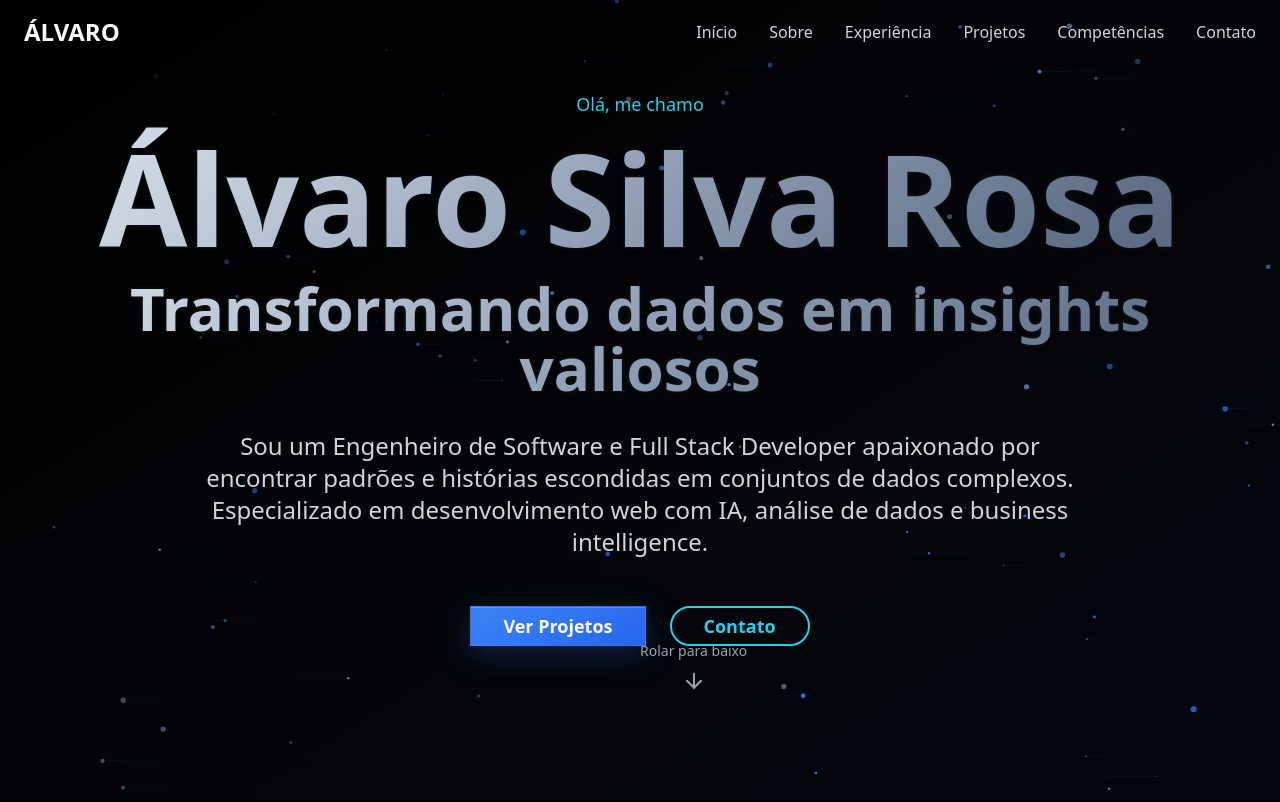
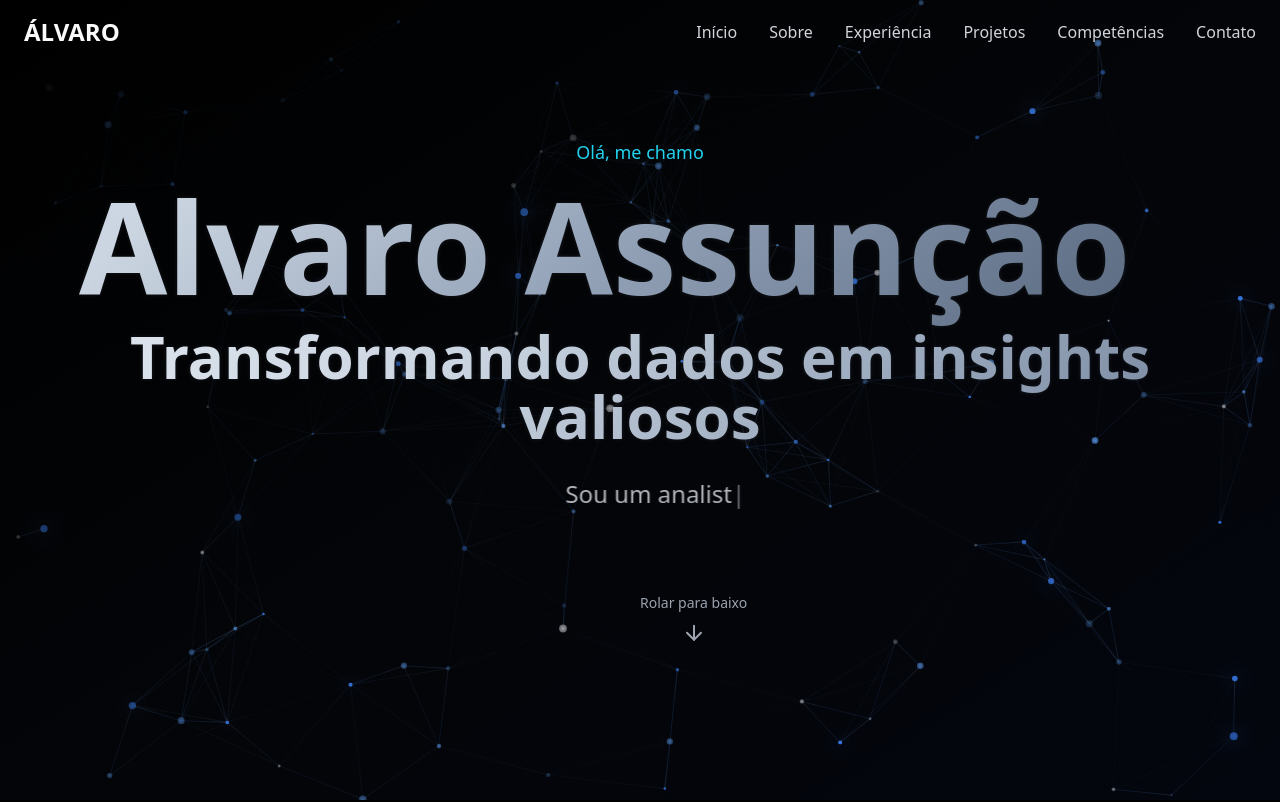
Before and after one commit to alvarorosaassuncao/portfolioalvaro, a React (Vite) app: page / in a window 1280 px wide. Shown: the top 802 px of the page. Built offline with nearby package versions, Linux system fonts and the light colour scheme.

Commit message:
Refactor: Implement hero section and contact form
Implement hero section with typing effect, bubble animation, and contact form with updated contact details. Replace project card icons with real images.

```diff
--- a/src/components/Contact.tsx
+++ b/src/components/Contact.tsx
@@ -4,8 +4,34 @@ import { Button } from '@/components/ui/button';
 import { Input } from '@/components/ui/input';
 import { Textarea } from '@/components/ui/textarea';
 import { Mail, Phone, MapPin, Send, Linkedin, Github } from 'lucide-react';
+import { useState } from 'react';
 
 const Contact = () => {
+  const [formData, setFormData] = useState({
+    name: '',
+    email: '',
+    subject: '',
+    message: ''
+  });
+
+  const handleSubmit = (e: React.FormEvent) => {
+    e.preventDefault();
+
+    // Create mailto link with form data
+    const mailtoLink = `mailto:asra.devops@gmail.com?subject=${encodeURIComponent(formData.subject)}&body=${encodeURIComponent(
+      `Nome: ${formData.name}\nEmail: ${formData.email}\n\nMensagem:\n${formData.message}`
+    )}`;
+
+    window.location.href = mailtoLink;
+  };
+
+  const handleInputChange = (e: React.ChangeEvent<HTMLInputElement | HTMLTextAreaElement | HTMLSelectElement>) => {
+    setFormData({
+      ...formData,
+      [e.target.name]: e.target.value
+    });
+  };
+
   return (
     <section id="contact" className="bg-gray-900 border-t border-white/5 py-12 relative overflow-hidden">
       <div className="container mx-auto px-6">
@@ -36,7 +62,7 @@ const Contact = () => {
                   </div>
                   <div>
                     <h4 className="font-medium text-gray-300 text-sm">Email</h4>
-                    <p className="text-white font-medium">mattpower.bi@gmail.com</p>
+                    <p className="text-white font-medium">asra.devops@gmail.com</p>
                   </div>
                 </div>
 
@@ -45,8 +71,8 @@ const Contact = () => {
                     <Phone className="text-gray-300" size={18} />
                   </div>
                   <div>
-                    <h4 className="font-medium text-gray-300 text-sm">Whatsapp</h4>
-                    <p className="text-white font-medium">(85) 9 9243-2954</p>
+                    <h4 className="font-medium text-gray-300 text-sm">Telefone</h4>
+                    <p className="text-white font-medium">(32) 99948-2095</p>
                   </div>
                 </div>
 
@@ -56,7 +82,7 @@ const Contact = () => {
                   </div>
                   <div>
                     <h4 className="font-medium text-gray-300 text-sm">Localização</h4>
-                    <p className="text-white font-medium">Fortaleza, Ceará</p>
+                    <p className="text-white font-medium">Minas Gerais</p>
                   </div>
                 </div>
               </div>
@@ -70,12 +96,22 @@ const Contact = () => {
                 <h3 className="text-lg font-bold text-white">Redes Sociais</h3>
               </div>
               <div className="flex gap-4">
-                <div className="w-10 h-10 bg-gray-800 rounded-xl flex items-center justify-center hover:bg-gray-700 transition-colors cursor-pointer">
+                <a
+                  href="https://www.linkedin.com/in/alvaroassuncao"
+                  target="_blank"
+                  rel="noopener noreferrer"
+                  className="w-10 h-10 bg-gray-800 rounded-xl flex items-center justify-center hover:bg-gray-700 transition-colors cursor-pointer"
+                >
                   <Linkedin className="text-gray-300" size={18} />
-                </div>
-                <div className="w-10 h-10 bg-gray-800 rounded-xl flex items-center justify-center hover:bg-gray-700 transition-colors cursor-pointer">
+                </a>
+                <a
+                  href="https://github.com/alvarorosaassuncao"
+                  target="_blank"
+                  rel="noopener noreferrer"
+                  className="w-10 h-10 bg-gray-800 rounded-xl flex items-center justify-center hover:bg-gray-700 transition-colors cursor-pointer"
+                >
                   <Github className="text-gray-300" size={18} />
-                </div>
+                </a>
               </div>
             </Card>
           </div>
@@ -89,45 +125,66 @@ const Contact = () => {
                 </div>
                 <h3 className="text-xl font-bold text-white">Envie uma Mensagem</h3>
               </div>
-              <form className="space-y-6">
+              <form className="space-y-6" onSubmit={handleSubmit}>
                 <div className="grid md:grid-cols-2 gap-6">
                   <div>
                     <label className="block text-sm font-medium text-gray-400 mb-2">Seu Nome</label>
                     <Input
+                      name="name"
+                      value={formData.name}
+                      onChange={handleInputChange}
                       className="bg-gray-800 border-gray-700 focus:border-primary rounded-xl text-white placeholder:text-gray-500"
                       placeholder="João Silva"
+                      required
                     />
                   </div>
                   <div>
                     <label className="block text-sm font-medium text-gray-400 mb-2">Seu Email</label>
                     <Input
                       type="email"
+                      name="email"
+                      value={formData.email}
+                      onChange={handleInputChange}
                       className="bg-gray-800 border-gray-700 focus:border-primary rounded-xl text-white placeholder:text-gray-500"
                       placeholder="joao@exemplo.com"
+                      required
                     />
                   </div>
                 </div>
 
                 <div>
                   <label className="block text-sm font-medium text-gray-400 mb-2">Assunto</label>
-                  <select className="w-full bg-gray-800 border border-gray-700 rounded-xl px-3 py-2 text-white focus:border-primary focus:outline-none">
+                  <select
+                    name="subject"
+                    value={formData.subject}
+                    onChange={handleInputChange}
+                    className="w-full bg-gray-800 border border-gray-700 rounded-xl px-3 py-2 text-white focus:border-primary focus:outline-none"
+                    required
+                  >
                     <option value="">Selecione um assunto</option>
-                    <option value="trabalho">Oportunidade de Trabalho</option>
-                    <option value="projeto">Projeto</option>
-                    <option value="consultoria">Consultoria</option>
-                    <option value="outros">Outros</option>
+                    <option value="Oportunidade de Trabalho">Oportunidade de Trabalho</option>
+                    <option value="Projeto">Projeto</option>
+                    <option value="Consultoria">Consultoria</option>
+                    <option value="Outros">Outros</option>
                   </select>
                 </div>
 
                 <div>
                   <label className="block text-sm font-medium text-gray-400 mb-2">Mensagem</label>
                   <Textarea
+                    name="message"
+                    value={formData.message}
+                    onChange={handleInputChange}
                     className="bg-gray-800 border-gray-700 focus:border-primary min-h-[120px] rounded-xl text-white placeholder:text-gray-500"
                     placeholder="Sua mensagem aqui..."
+                    required
                   />
                 </div>
 
-                <Button className="w-full bg-gradient-to-r from-blue-500 to-cyan-400 hover:from-blue-600 hover:to-cyan-500 text-white font-semibold py-3 rounded-xl transition-all duration-300">
+                <Button
+                  type="submit"
+                  className="w-full bg-gradient-to-r from-blue-500 to-cyan-400 hover:from-blue-600 hover:to-cyan-500 text-white font-semibold py-3 rounded-xl transition-all duration-300"
+                >
                   <Send size={20} className="mr-2" />
                   Enviar Mensagem
                 </Button>
--- a/src/components/Hero.tsx
+++ b/src/components/Hero.tsx
@@ -2,9 +2,15 @@
 import { ArrowDown } from 'lucide-react';
 import { Button } from '@/components/ui/button';
 import { motion } from 'framer-motion';
+import { useState } from 'react';
 import ParticleBackground from './ParticleBackground';
+import TypewriterEffect from './TypewriterEffect';
 
 const Hero = () => {
+  const [showSubtitle, setShowSubtitle] = useState(false);
+  const [showDescription, setShowDescription] = useState(false);
+  const [showButtons, setShowButtons] = useState(false);
+
   return (
     <section id="home" className="min-h-screen flex items-center justify-center relative overflow-hidden">
       <ParticleBackground />
@@ -28,7 +34,7 @@ const Hero = () => {
             Olá, me chamo
           </motion.p>
 
-          {/* Main Name with Silver Effect */}
+          {/* Main Name with Typewriter Effect */}
           <motion.h1
             className="text-6xl md:text-8xl lg:text-9xl font-bold mb-4"
             initial={{ scale: 0.5, opacity: 0 }}
@@ -36,37 +42,62 @@ const Hero = () => {
             transition={{ duration: 1.2, ease: "easeOut" }}
           >
             <span className="silver-title">
-              Álvaro Silva Rosa
+              <TypewriterEffect
+                text="Alvaro "
+                speed={150}
+                delay={800}
+                onComplete={() => setShowSubtitle(true)}
+              />
+              {showSubtitle && (
+                <span className="text-blue-400">
+                  <TypewriterEffect
+                    text="Assunção"
+                    speed={150}
+                    onComplete={() => setShowDescription(true)}
+                  />
+                </span>
+              )}
             </span>
           </motion.h1>
 
-          {/* Subtitle with Silver Effect */}
+          {/* Subtitle with Typewriter Effect */}
+          {showDescription && (
             <motion.h2
               className="text-3xl md:text-5xl lg:text-6xl font-bold mb-8 silver-title"
               initial={{ x: -100, opacity: 0 }}
               animate={{ x: 0, opacity: 1 }}
-            transition={{ duration: 1, delay: 0.6 }}
+              transition={{ duration: 1 }}
             >
-            Transformando dados em insights valiosos
+              <TypewriterEffect
+                text="Transformando dados em insights valiosos"
+                speed={80}
+                onComplete={() => setShowButtons(true)}
+              />
             </motion.h2>
+          )}
 
           {/* Description */}
+          {showButtons && (
             <motion.p
               className="text-lg md:text-xl lg:text-2xl text-gray-300 mb-12 max-w-4xl mx-auto"
               initial={{ x: 100, opacity: 0 }}
               animate={{ x: 0, opacity: 1 }}
-            transition={{ duration: 1, delay: 0.8 }}
+              transition={{ duration: 1 }}
             >
-            Sou um Engenheiro de Software e Full Stack Developer apaixonado por encontrar padrões e histórias
-            escondidas em conjuntos de dados complexos. Especializado em desenvolvimento web com IA, análise de dados e business intelligence.
+              <TypewriterEffect
+                text="Sou um analista de dados apaixonado por encontrar padrões e histórias escondidas em conjuntos de dados complexos. Especializado em visualização de dados, engenharia de dados e business intelligence."
+                speed={50}
+              />
             </motion.p>
+          )}
 
           {/* CTA Buttons */}
+          {showButtons && (
             <motion.div
               className="flex flex-col sm:flex-row gap-6 justify-center mb-16"
               initial={{ y: 50, opacity: 0 }}
               animate={{ y: 0, opacity: 1 }}
-            transition={{ delay: 1 }}
+              transition={{ delay: 2 }}
             >
               <Button
                 className="modern-button text-white font-semibold py-4 px-8 text-lg"
@@ -77,10 +108,12 @@ const Hero = () => {
               <Button
                 variant="outline"
                 className="border-2 border-cyan-400 text-cyan-400 hover:bg-cyan-400 hover:text-black py-4 px-8 rounded-full text-lg font-semibold transition-all duration-300 bg-transparent"
+                onClick={() => document.getElementById('contact')?.scrollIntoView({ behavior: 'smooth' })}
               >
                 Contato
               </Button>
             </motion.div>
+          )}
         </motion.div>
 
         {/* Scroll Indicator */}
--- a/src/components/ParticleBackground.tsx
+++ b/src/components/ParticleBackground.tsx
@@ -1,3 +1,4 @@
+
 import { useEffect, useRef } from 'react';
 
 interface Particle {
@@ -29,17 +30,17 @@ const ParticleBackground = () => {
     };
 
     const createParticles = () => {
-      const particleCount = Math.floor((canvas.width * canvas.height) / 12000);
+      const particleCount = Math.floor((canvas.width * canvas.height) / 8000);
 
       for (let i = 0; i < particleCount; i++) {
         particles.push({
           x: Math.random() * canvas.width,
           y: Math.random() * canvas.height,
-          size: Math.random() * 2.5 + 0.5,
-          speedX: (Math.random() - 0.5) * 0.3,
-          speedY: (Math.random() - 0.5) * 0.3,
-          opacity: Math.random() * 0.6 + 0.3,
-          color: Math.random() > 0.7 ? '#3b82f6' : Math.random() > 0.4 ? '#60a5fa' : '#c0c0c0'
+          size: Math.random() * 3 + 1,
+          speedX: (Math.random() - 0.5) * 0.5,
+          speedY: (Math.random() - 0.5) * 0.5,
+          opacity: Math.random() * 0.8 + 0.2,
+          color: Math.random() > 0.6 ? '#3b82f6' : Math.random() > 0.3 ? '#60a5fa' : '#c0c0c0'
         });
       }
     };
@@ -51,14 +52,22 @@ const ParticleBackground = () => {
           const dy = particles[i].y - particles[j].y;
           const distance = Math.sqrt(dx * dx + dy * dy);
 
-          if (distance < 120) {
+          if (distance < 150) {
             ctx.beginPath();
-            ctx.moveTo(particles[i].x, particles[j].y);
+            ctx.moveTo(particles[i].x, particles[i].y);
             ctx.lineTo(particles[j].x, particles[j].y);
 
-            const opacity = (120 - distance) / 120 * 0.15;
-            ctx.strokeStyle = `rgba(96, 165, 250, ${opacity})`;
-            ctx.lineWidth = 0.5;
+            const opacity = (150 - distance) / 150 * 0.3;
+            const gradient = ctx.createLinearGradient(
+              particles[i].x, particles[i].y,
+              particles[j].x, particles[j].y
+            );
+            gradient.addColorStop(0, `rgba(59, 130, 246, ${opacity})`);
+            gradient.addColorStop(0.5, `rgba(96, 165, 250, ${opacity * 0.8})`);
+            gradient.addColorStop(1, `rgba(147, 197, 253, ${opacity})`);
+
+            ctx.strokeStyle = gradient;
+            ctx.lineWidth = 0.8;
             ctx.stroke();
           }
         }
@@ -68,7 +77,7 @@ const ParticleBackground = () => {
     const animateParticles = () => {
       ctx.clearRect(0, 0, canvas.width, canvas.height);
 
-      // Draw connections first
+      // Draw connections first (web effect)
       drawConnections();
 
       particles.forEach((particle) => {
@@ -82,16 +91,28 @@ const ParticleBackground = () => {
         particle.x = Math.max(0, Math.min(canvas.width, particle.x));
         particle.y = Math.max(0, Math.min(canvas.height, particle.y));
 
+        // Draw particle with glow effect
         ctx.beginPath();
         ctx.arc(particle.x, particle.y, particle.size, 0, Math.PI * 2);
-        ctx.fillStyle = particle.color;
+
+        // Create radial gradient for glow
+        const gradient = ctx.createRadialGradient(
+          particle.x, particle.y, 0,
+          particle.x, particle.y, particle.size * 3
+        );
+        gradient.addColorStop(0, particle.color);
+        gradient.addColorStop(0.4, particle.color + '80');
+        gradient.addColorStop(1, 'transparent');
+
+        ctx.fillStyle = gradient;
         ctx.globalAlpha = particle.opacity;
         ctx.fill();
 
         // Enhanced glow effect for blue particles
         if (particle.color === '#3b82f6') {
           ctx.shadowColor = '#3b82f6';
-          ctx.shadowBlur = 15;
+          ctx.shadowBlur = 20;
+          ctx.fillStyle = particle.color;
           ctx.fill();
           ctx.shadowBlur = 0;
         }
--- a/src/components/Projects.tsx
+++ b/src/components/Projects.tsx
@@ -1,3 +1,4 @@
+
 import { Card } from '@/components/ui/card';
 import { Badge } from '@/components/ui/badge';
 import { motion } from 'framer-motion';
@@ -15,28 +16,25 @@ const Projects = () => {
       subtitle: "MARKETPLACE DA ADIDAS",
       description: "Análise de dados para identificação de tendências de compra, resultando em 20% mais vendas.",
       category: "Ciência de Dados",
-      image: "📊",
+      image: "https://images.unsplash.com/photo-1460925895917-afdab827c52f?w=400&h=200&fit=crop&crop=center",
       technologies: ["Python", "Power BI", "SQL", "Excel"],
-      featured: true,
-      logo: "👟"
+      featured: true
     },
     {
       title: "PEDAL PRIME",
       subtitle: "DATA ANALYSIS",
       description: "Criação de toda a pipeline de dados, dashboards e relatórios para identificação de tendências de compra, resultando em 20% mais vendas.",
       category: "Ciência de Dados",
-      image: "🚴",
-      technologies: ["Python", "SQL", "Excel", "Power BI"],
-      logo: "🚲"
+      image: "https://images.unsplash.com/photo-1558618666-fcd25c85cd64?w=400&h=200&fit=crop&crop=center",
+      technologies: ["Python", "SQL", "Excel", "Power BI"]
     },
     {
       title: "ANÁLISE DO CATÁLOGO",
       subtitle: "DA NETFLIX",
       description: "Análise do catálogo de filmes da Netflix, identificação de segmentos de clientes e recomendação de filmes.",
       category: "Ciência de Dados",
-      image: "🎬",
-      technologies: ["Power BI", "Python", "SQL", "Excel"],
-      logo: "📺"
+      image: "https://images.unsplash.com/photo-1522869635100-9f4c5e86aa37?w=400&h=200&fit=crop&crop=center",
+      technologies: ["Power BI", "Python", "SQL", "Excel"]
     }
   ];
 
@@ -121,22 +119,25 @@ const Projects = () => {
               whileHover={{ y: -10, scale: 1.02 }}
               className="group"
             >
-              <Card className="sophisticated-card p-8 h-full relative overflow-hidden">
+              <Card className="sophisticated-card h-full relative overflow-hidden">
                 {/* Background Pattern */}
                 <div className="absolute inset-0 opacity-5">
                   <div className="absolute inset-0 bg-gradient-to-br from-blue-500/20 to-transparent"></div>
                   <div className="absolute top-0 right-0 w-32 h-32 bg-gradient-to-bl from-blue-400/10 to-transparent rounded-full -translate-y-16 translate-x-16"></div>
                 </div>
 
-                {/* Logo/Icon */}
-                <div className="relative z-10 mb-6">
-                  <div className="w-20 h-20 tech-icon-container rounded-3xl flex items-center justify-center text-3xl">
-                    {project.logo}
-                  </div>
+                {/* Project Image */}
+                <div className="relative z-10 mb-6 h-48 rounded-2xl overflow-hidden">
+                  <img
+                    src={project.image}
+                    alt={project.title}
+                    className="w-full h-full object-cover transition-transform duration-300 group-hover:scale-110"
+                  />
+                  <div className="absolute inset-0 bg-gradient-to-t from-black/50 to-transparent"></div>
                 </div>
 
                 {/* Content */}
-                <div className="relative z-10">
+                <div className="relative z-10 p-6">
                   <div className="mb-4">
                     <h3 className="text-xl font-bold text-white mb-1 group-hover:text-blue-400 transition-colors duration-300">
                       {project.title}
--- /dev/null
+++ b/src/components/TypewriterEffect.tsx
@@ -0,0 +1,47 @@
+
+import { useState, useEffect } from 'react';
+
+interface TypewriterEffectProps {
+  text: string;
+  speed?: number;
+  delay?: number;
+  onComplete?: () => void;
+}
+
+const TypewriterEffect = ({ text, speed = 100, delay = 0, onComplete }: TypewriterEffectProps) => {
+  const [displayText, setDisplayText] = useState('');
+  const [currentIndex, setCurrentIndex] = useState(0);
+  const [showCursor, setShowCursor] = useState(true);
+
+  useEffect(() => {
+    const timer = setTimeout(() => {
+      if (currentIndex < text.length) {
+        setDisplayText(prev => prev + text[currentIndex]);
+        setCurrentIndex(prev => prev + 1);
+      } else if (onComplete) {
+        onComplete();
+      }
+    }, currentIndex === 0 ? delay : speed);
+
+    return () => clearTimeout(timer);
+  }, [currentIndex, text, speed, delay, onComplete]);
+
+  useEffect(() => {
+    const cursorTimer = setInterval(() => {
+      setShowCursor(prev => !prev);
+    }, 500);
+
+    return () => clearInterval(cursorTimer);
+  }, []);
+
+  return (
+    <span>
+      {displayText}
+      {(currentIndex < text.length || showCursor) && (
+        <span className="animate-pulse">|</span>
+      )}
+    </span>
+  );
+};
+
+export default TypewriterEffect;
```
Lines whose indentation alone changed are shown as unchanged.
